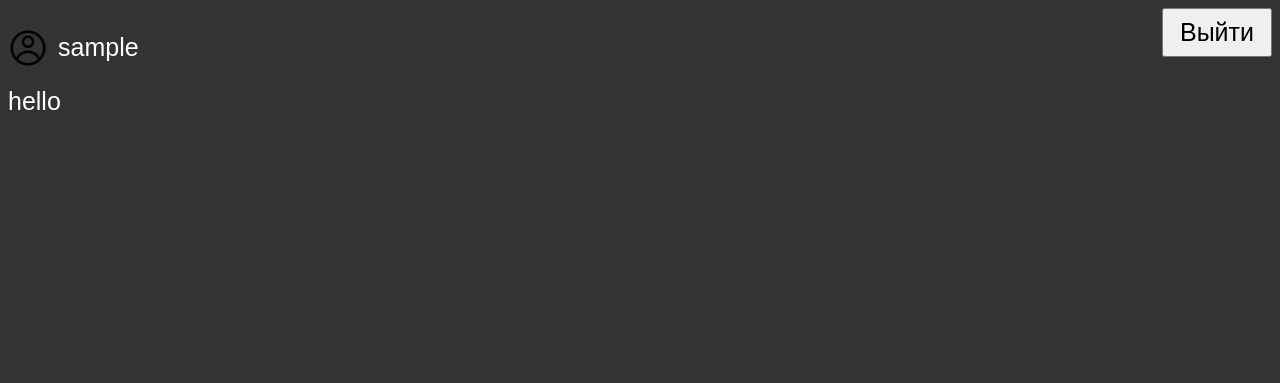
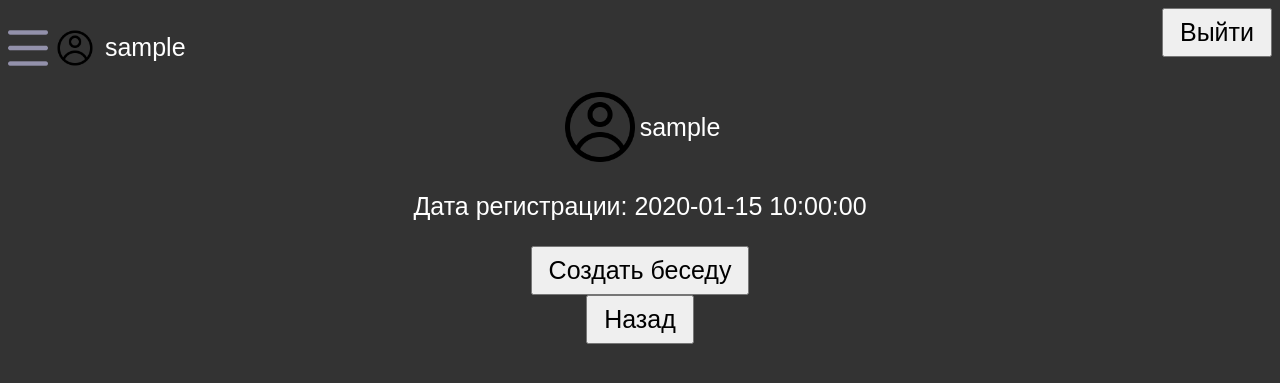
Before and after one commit to TestingPython-uv/flask_chat, a Flask app: template templates/profile.html in a window 1280 px wide. Shown: the top 383 px of the page. Run offline with Flask 3, Linux system fonts and the light colour scheme; the template is opened without the code that fills it: most values are stand-ins (such as "Sample title", 1, 10 or a date in 2020); some libraries are stand-ins or nearby versions.

Commit message:
Улучшил /profile и добавил буергер меню

```diff
--- a/static/base-style.css
+++ b/static/base-style.css
@@ -127,3 +127,15 @@ th, td {
     gap: 10px;
     background-color: lightgrey;
 }
+.center-flex {
+    display: flex;
+    flex-direction: row;
+    justify-content: center;
+    align-items: center;
+}
+.button-center {
+    display: flex;
+    flex-direction: row;
+    justify-content: center;
+    align-items: center;
+}
--- a/templates/base.html
+++ b/templates/base.html
@@ -9,13 +9,15 @@
 </head>
 <body>
     <header class="space-between">
-        <!-- ТУТ ИЗМЕНИТЬ: сделать data-* кнопке с login и перекидывать на /profile/{{ login }} -->
-        <button class="button-link">
-            <div class="profile-header">
-                <img src="{{ url_for('static', filename='account.png') }}" width="40px" height="40px">
-                <p>{{ login }}</p>
-            <div>
-        </button>
+        <div>
+            <button class="button-link"><img src="{{ url_for('static', filename='burger_menu.png') }}" width="40px" height="40px"></button>
+            <button class="button-link" onclick="window.location.href = '{{ conn_type }}://{{ main_ip }}/profile?user={{ login }}';">
+                <div class="profile-header">
+                    <img src="{{ url_for('static', filename='account.png') }}" width="40px" height="40px">
+                    <p>{{ login }}</p>
+                <div>
+            </button>
+        </div>
         <form action="{{ conn_type }}://{{ main_ip }}/index" method="post">
                 <input type="hidden" name="clear_session" value="1">
                 <button type="submit">Выйти</button>
--- a/templates/index.html
+++ b/templates/index.html
@@ -8,7 +8,9 @@
                     {% if message.type == "2" %}
                     <!-- Если это обычное сообщение (не ответ) -->
 
-                        <label for="btn-text">[{{ message.sender }}]: </label>
+                        <button class="button-link" onclick="window.location.href = '{{ conn_type }}://{{ main_ip }}/profile?user={{ message.sender }}'">
+                            [{{ message.sender }}]:
+                        </button>
                         <button onclick="show_msg_funcs('msg-{{ message.index }}')" class="button-link" id="btn-text">{{ message.text }}</button>
                     {% else %}
                     <!-- Если это ответ на сообщение -->
@@ -22,7 +24,7 @@
                             <p>[{{ message.question_sender }}]: {{ message.question_text }}</p>
                         </div>
                         <div class="answer-sender">
-                            <label for="btn-text">[{{ message.sender }}]: </label>
+                            <button class="button-link">[{{ message.sender }}]: </button>
                             <button onclick="show_msg_funcs('msg-{{ message.index }}')" class="button-link" id="btn-text">{{ message.text }}</button>
                         </div>
                     {% endif %}
--- a/templates/profile.html
+++ b/templates/profile.html
@@ -1,8 +1,26 @@
 {% extends 'base.html' %}
-<!-- Аргументы jinja2: [account_name: str] -->
 {% block title %}{{ account_name }}{% endblock %}
 {% block content %}
     <main>
-        hello
+        {% if not error is defined %}
+            <div class="center-flex">
+                <img src="{{ url_for('static', filename='account.png') }}" width="80px" height="80px">
+                <p>{{ username }}</p>
+            </div>
+            <p style="text-align: center;">Дата регистрации: {{ creation_time }}</p>
+            <form action="{{ conn_type }}://{{ main_ip }}/profile" method="post">
+                <input type="hidden" name="main_user" value="{{ login }}">
+                <input type="hidden" name="profile_user" value="{{ username }}">
+
+                <div class="button-center">
+                    <button type="submit">Создать беседу</button>
+                </div>
+            </form>
+        {% else %}
+            <p style="color: red; text-align: center;">Такого пользователя не существует</p>
+        {% endif %}
+        <div class="button-center">
+            <button onclick="window.location.href = '{{ conn_type }}://{{ main_ip }}/index'">Назад</button>
+        </div>
     </main>
 {% endblock %}
```
Also changed, not shown: profile.py (+5 -3 lines), chat.db, static/burger_menu.png (added).
